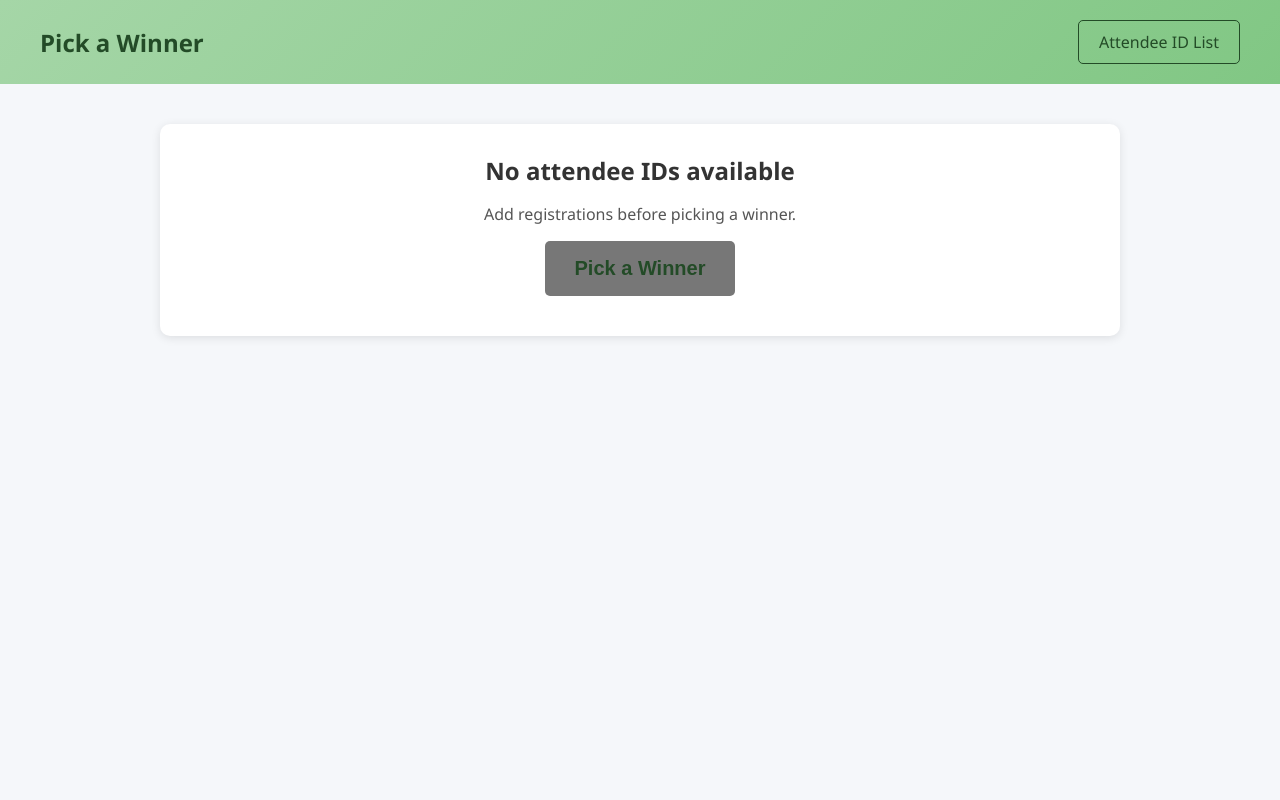
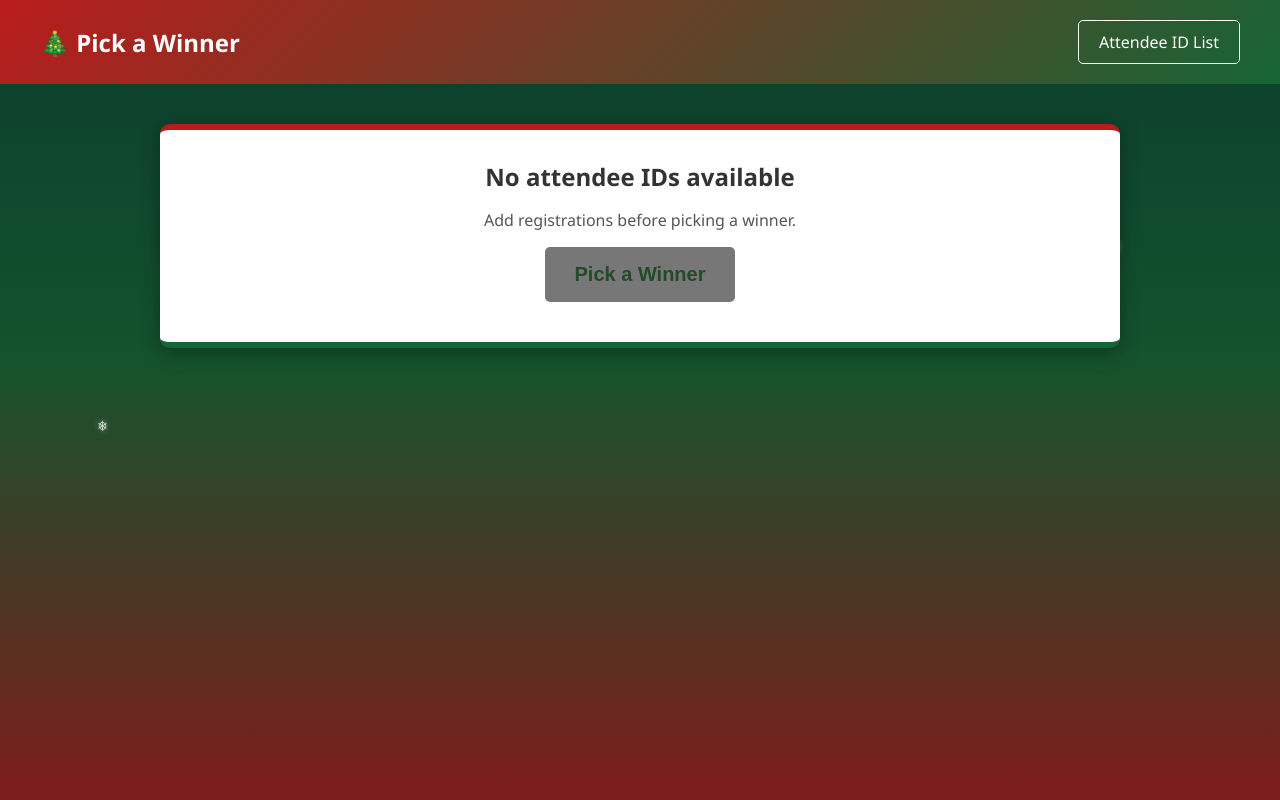
Before and after one commit to EagleGolf90/dsg, a PHP site: page /admin/winner.php in a window 1280 px wide. Run offline with PHP 8.4, Linux system fonts and the light colour scheme; a user stored in the database is signed in; data that the repository does not hold is empty; a stand-in replaces the project's code that opens the database connection.

Commit message:
Add background into christmas spirit

```diff
--- a/admin/winner.php
+++ b/admin/winner.php
@@ -45,38 +45,83 @@ if ($_SERVER['REQUEST_METHOD'] === 'POST' && $max_id > 0) {
     * { box-sizing: border-box; }
     body {
       margin: 0;
+      min-height: 100vh;
       font-family: 'Segoe UI', Tahoma, Geneva, Verdana, sans-serif;
-      background: #f5f7fa;
+      /* Christmas evening sky: deep green into festive red */
+      background: linear-gradient(180deg, #0b3d2e 0%, #14532d 45%, #7f1d1d 100%);
+      background-attachment: fixed;
       color: #333;
     }
     .header {
-      background: linear-gradient(135deg, #a5d6a7 0%, #81c784 100%);
-      color: #234b27;
+      background: linear-gradient(135deg, #b91c1c 0%, #166534 100%);
+      color: #fff;
       padding: 20px 40px;
       display: flex;
       justify-content: space-between;
       align-items: center;
       gap: 20px;
+      position: relative;
+      z-index: 1;
     }
     .header h1 { margin: 0; font-size: 24px; }
+    .header h1::before { content: "🎄 "; }
     .back {
-      color: #234b27;
-      border: 1px solid #234b27;
+      color: #fff;
+      border: 1px solid #fff;
       border-radius: 5px;
       padding: 10px 20px;
       text-decoration: none;
+    }
+    /* Falling snow */
+    .snow {
+      position: fixed;
+      inset: 0;
+      overflow: hidden;
+      pointer-events: none;
+      z-index: 0;
+    }
+    .snow span {
+      position: absolute;
+      top: -10vh;
+      color: #fff;
+      opacity: 0.85;
+      text-shadow: 0 0 6px rgba(255, 255, 255, 0.6);
+      animation: snowfall linear infinite;
+    }
+    @keyframes snowfall {
+      0%   { transform: translateY(-10vh) translateX(0); }
+      100% { transform: translateY(110vh) translateX(6vw); }
+    }
+    .snow span:nth-child(1)  { left: 4%;  font-size: 14px; animation-duration: 11s; animation-delay: 0s; }
+    .snow span:nth-child(2)  { left: 12%; font-size: 22px; animation-duration: 14s; animation-delay: 2s; }
+    .snow span:nth-child(3)  { left: 20%; font-size: 12px; animation-duration: 10s; animation-delay: 5s; }
+    .snow span:nth-child(4)  { left: 28%; font-size: 18px; animation-duration: 13s; animation-delay: 1s; }
+    .snow span:nth-child(5)  { left: 36%; font-size: 24px; animation-duration: 16s; animation-delay: 4s; }
+    .snow span:nth-child(6)  { left: 44%; font-size: 13px; animation-duration: 9s;  animation-delay: 7s; }
+    .snow span:nth-child(7)  { left: 52%; font-size: 20px; animation-duration: 12s; animation-delay: 3s; }
+    .snow span:nth-child(8)  { left: 60%; font-size: 15px; animation-duration: 15s; animation-delay: 6s; }
+    .snow span:nth-child(9)  { left: 68%; font-size: 23px; animation-duration: 11s; animation-delay: 1.5s; }
+    .snow span:nth-child(10) { left: 76%; font-size: 12px; animation-duration: 13s; animation-delay: 8s; }
+    .snow span:nth-child(11) { left: 84%; font-size: 19px; animation-duration: 10s; animation-delay: 2.5s; }
+    .snow span:nth-child(12) { left: 92%; font-size: 16px; animation-duration: 14s; animation-delay: 5.5s; }
+    @media (prefers-reduced-motion: reduce) {
+      .snow span { animation: none; display: none; }
     }
     main {
       max-width: 1000px;
       margin: 40px auto;
       padding: 0 20px;
       text-align: center;
+      position: relative;
+      z-index: 1;
     }
     .winner-card {
       background: white;
       border-radius: 10px;
+      border-top: 6px solid #b91c1c;
+      border-bottom: 6px solid #166534;
       padding: 30px 20px 40px;
-      box-shadow: 0 2px 10px rgba(0, 0, 0, 0.1);
+      box-shadow: 0 4px 20px rgba(0, 0, 0, 0.35);
     }
     h2 { margin: 0 0 10px; }
     .range, .note { color: #555; }
@@ -116,6 +161,11 @@ if ($_SERVER['REQUEST_METHOD'] === 'POST' && $max_id > 0) {
 </head>
 
 <body>
+  <div class="snow" aria-hidden="true">
+    <span>&#10052;</span><span>&#10053;</span><span>&#10054;</span><span>&#10052;</span>
+    <span>&#10053;</span><span>&#10054;</span><span>&#10052;</span><span>&#10053;</span>
+    <span>&#10054;</span><span>&#10052;</span><span>&#10053;</span><span>&#10054;</span>
+  </div>
   <header class="header">
     <h1>Pick a Winner</h1>
     <a class="back" href="id_list.php">Attendee ID List</a>
```
